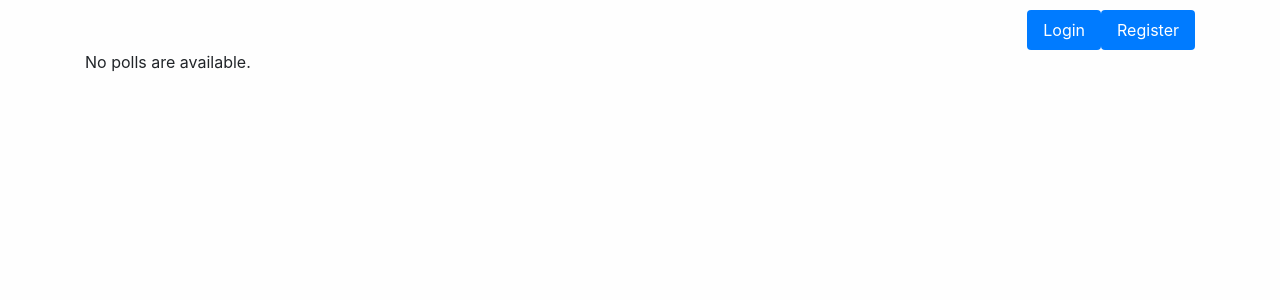
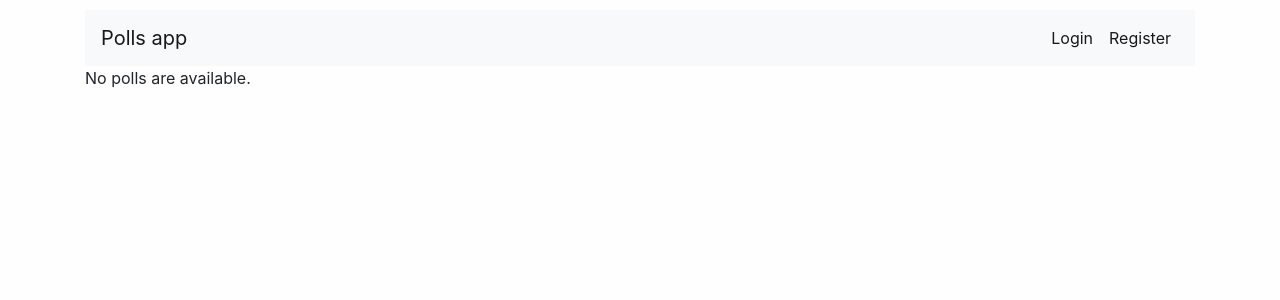
Before and after one commit to anikolaienko/django-simple-webapp, a Django app: page / in a window 1280 px wide. Shown: the top 300 px of the page. Run offline with Django 3.2, Linux system fonts and the light colour scheme; data that the repository does not hold is empty; parts of the project's set-up code (start-up, migrations or seed data) failed here and were passed over; some libraries are stand-ins or nearby versions.

Commit message:
changed navbar

```diff
--- a/polls/templates/polls/navbar.html
+++ b/polls/templates/polls/navbar.html
@@ -1,4 +1,11 @@
-<ul class="nav nav-pills justify-content-end">
+<nav class="navbar navbar-expand-lg navbar-light bg-light">
+    <a class="navbar-brand" href="/">Polls app</a>
+    <button class="navbar-toggler" type="button" data-toggle="collapse" data-target="#navbarSupportedContent" aria-controls="navbarSupportedContent" aria-expanded="false" aria-label="Toggle navigation">
+        <span class="navbar-toggler-icon"></span>
+    </button>
+
+    <div class="collapse navbar-collapse" id="navbarSupportedContent">
+        <ul class="navbar-nav ml-auto">
             {% if user.is_authenticated %}
             <li class="nav-item">
                 <p class="nav-link disabled">Welcome, {{ user.username }}. Thanks for logging in.</p>
@@ -15,3 +22,5 @@
             </li>
             {% endif %}
         </ul>
+    </div>
+</nav>
```
Lines whose indentation alone changed are shown as unchanged.
